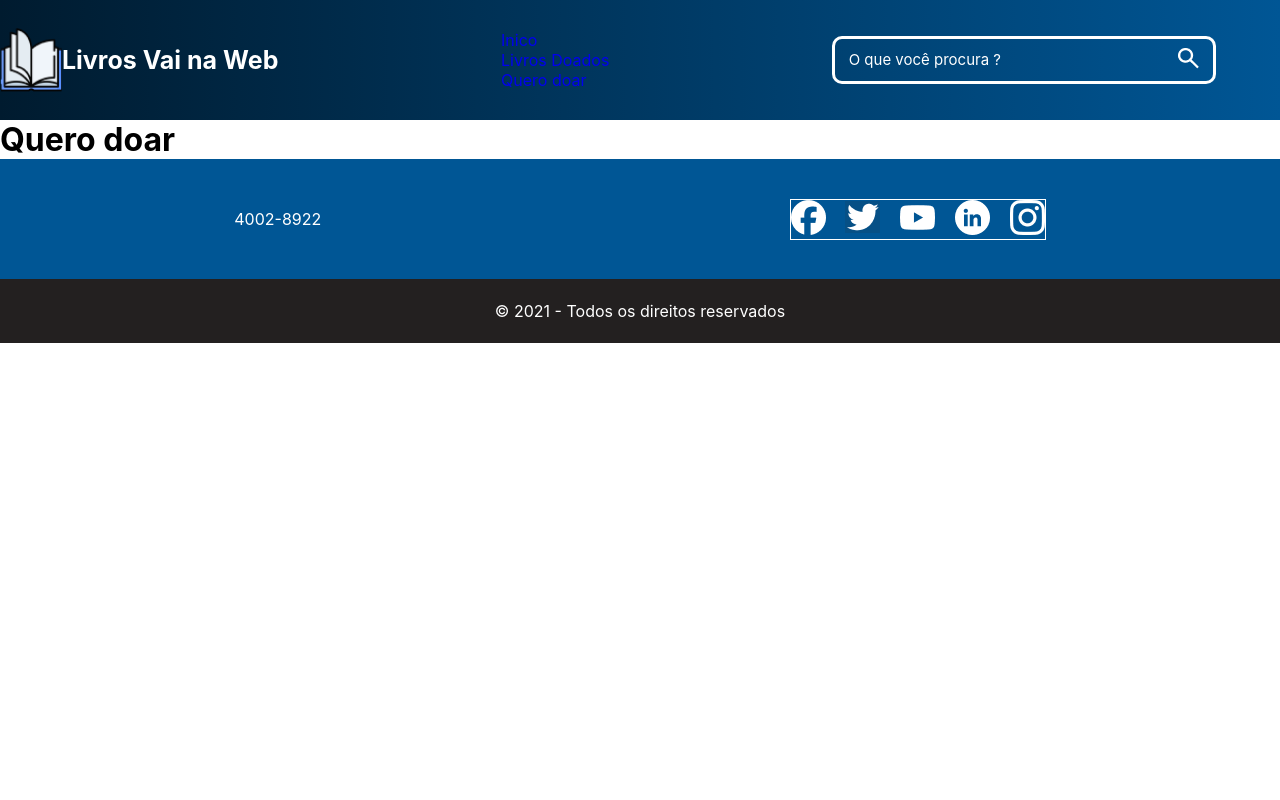
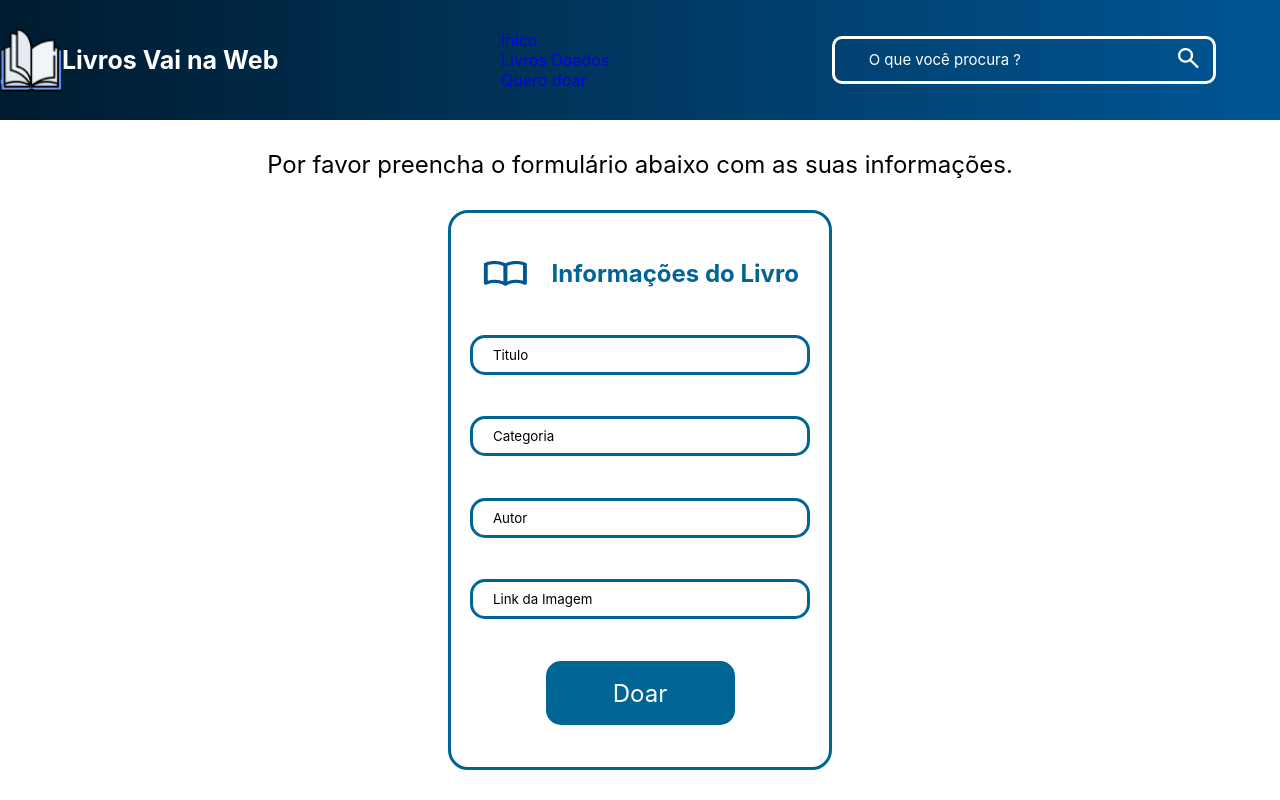
Before and after one commit to JuniorD-Isael/Livros_Vai_na_Web, a React (Vite) app: page /quero-doar in a window 1280 px wide. Shown: the top 800 px of the page. Built offline with nearby package versions, Linux system fonts and the light colour scheme.

Commit message:
style:Iniciada e estilizada a pagina 'Quero doar'

```diff
--- a/src/pages/queroDoar/QueroDoar.jsx
+++ b/src/pages/queroDoar/QueroDoar.jsx
@@ -1,7 +1,21 @@
+import logoForm from '../../assets/form-livro.png';
+import s from './queroDoar.module.scss';
+
 export const QueroDoar = () => {
     return (
-        <div>
-            <h1>Quero doar</h1>
-        </div>
+        <section className={s.queroDoarSection}>
+            <p>Por favor preencha o formulário abaixo com as suas informações.</p>
+            <form action="">
+                <div>
+                    <img src={logoForm} alt="" />
+                    <h2>Informações do Livro</h2>
+                </div>
+                <input type="text" id='' placeholder='Titulo'/>
+                <input type="text" id='' placeholder='Categoria'/>
+                <input type="text" id='' placeholder='Autor'/>
+                <input type="text" id='' placeholder='Link da Imagem'/>
+                <input type="submit" value="Doar" className={s.buttonDoar}/>
+            </form>
+        </section>
     );
 }
--- /dev/null
+++ b/src/pages/queroDoar/queroDoar.module.scss
@@ -0,0 +1,53 @@
+.queroDoarSection {
+    height: 85vh;
+    display: flex;
+    flex-direction: column;
+    align-items: center;
+    justify-content: space-evenly;
+
+    p {
+        font-size: 24px;
+    }
+}
+
+form {
+    border: solid #006595;
+    border-radius: 20px;
+    height: 70vh;
+    width: 30%;
+    display: flex;
+    flex-direction: column;
+    align-items: center;
+    justify-content: space-evenly;
+
+    div {
+        width: 90%;
+        display: flex;
+        justify-content: space-around;
+        align-items: center;
+        color: #006595;
+    }
+}
+
+input {
+    width: 90%;
+    height: 5vh;
+    border: solid #006595;
+    border-radius: 15px;
+    padding-left: 20px;
+
+    &::placeholder {
+        color: #000;
+    }
+}
+
+.buttonDoar {
+    width: 50%;
+    height: 8vh;
+    font-size: 24px;
+    border: solid #006595;
+    background-color: #006595;
+    padding: 0;
+    color: #fff;
+    cursor: pointer;
+}
```
Also changed, not shown: src/assets/form-livro.png (added).
